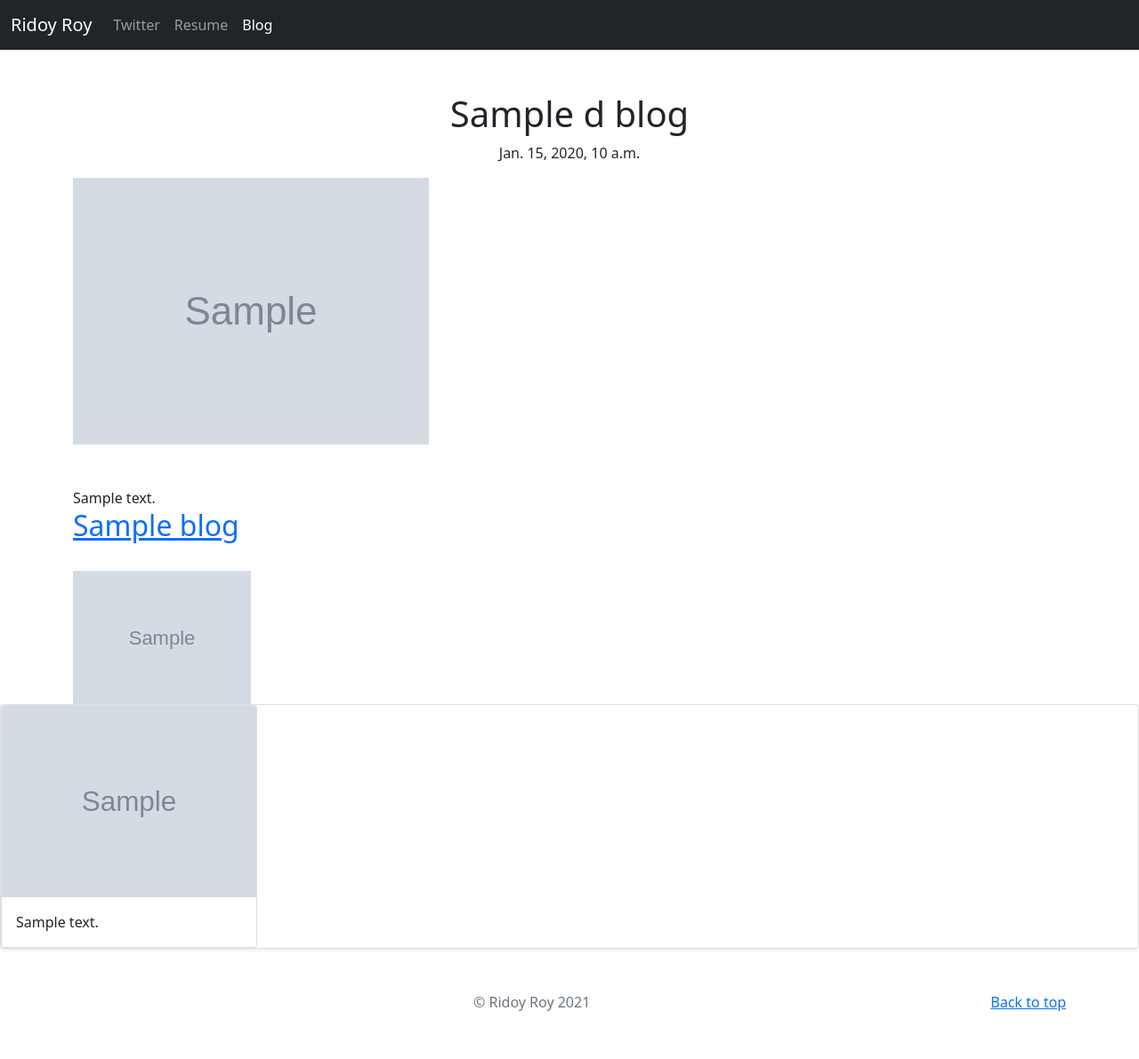
After one commit to IamRidoyRoy/Portfolio, a Django app: template blog/templates/detail.html in a window 1280 px wide. The commit adds this page. Shown: the whole page at 89% size. Run offline with Django 3.2, Linux system fonts and the light colour scheme; the template is opened without the code that fills it: most values are stand-ins (such as "Sample title", 1, 10 or a date in 2020); grey boxes marked "Sample" are stand-in pictures; data that the repository does not hold is empty.

Commit message:
project update

```diff
--- a/MyPortfolio/urls.py
+++ b/MyPortfolio/urls.py
@@ -14,12 +14,14 @@ Including another URLconf
     2. Add a URL to urlpatterns:  path('blog/', include('blog.urls'))
 """
 from django.contrib import admin
-from django.urls import path
+from django.urls import path, include
 from django.conf import settings
 from django.conf.urls.static import static
+from django.urls.conf import include
 import jobs.views
 
 urlpatterns = [
     path('admin/', admin.site.urls),
     path('', jobs.views.home, name= 'home' ),
+    path('blogs/', include('blog.urls')), # Here 'blog.urls' it go  to blog/urls.py
 ] + static(settings.MEDIA_URL, document_root = settings.MEDIA_ROOT)
--- /dev/null
+++ b/blog/templates/detail.html
@@ -0,0 +1,156 @@
+<!doctype html>
+<html lang="en">
+
+<head>
+    <meta charset="utf-8">
+    <meta name="viewport" content="width=device-width, initial-scale=1">
+    <meta name="description" content="">
+    <meta name="author" content="Mark Otto, Jacob Thornton, and Bootstrap contributors">
+    <meta name="generator" content="Hugo 0.88.1">
+    <title>{{ d_blog.Title }}</title>
+
+    <link rel="canonical" href="https://getbootstrap.com/docs/5.1/examples/album/">
+
+
+
+    <!-- Bootstrap core CSS -->
+    <!-- CSS only -->
+    <link href="https://cdn.jsdelivr.net/npm/bootstrap@5.1.3/dist/css/bootstrap.min.css" rel="stylesheet"
+        integrity="sha384-1BmE4kWBq78iYhFldvKuhfTAU6auU8tT94WrHftjDbrCEXSU1oBoqyl2QvZ6jIW3" crossorigin="anonymous">
+    <!-- Favicons -->
+    <link rel="apple-touch-icon" href="/docs/5.1/assets/img/favicons/apple-touch-icon.png" sizes="180x180">
+    <link rel="icon" href="/docs/5.1/assets/img/favicons/favicon-32x32.png" sizes="32x32" type="image/png">
+    <link rel="icon" href="/docs/5.1/assets/img/favicons/favicon-16x16.png" sizes="16x16" type="image/png">
+    <link rel="manifest" href="/docs/5.1/assets/img/favicons/manifest.json">
+    <link rel="mask-icon" href="/docs/5.1/assets/img/favicons/safari-pinned-tab.svg" color="#7952b3">
+    <link rel="icon" href="/docs/5.1/assets/img/favicons/favicon.ico">
+    <meta name="theme-color" content="#7952b3">
+
+
+    <style>
+        .bd-placeholder-img {
+            font-size: 1.125rem;
+            text-anchor: middle;
+            -webkit-user-select: none;
+            -moz-user-select: none;
+            user-select: none;
+        }
+
+        @media (min-width: 768px) {
+            .bd-placeholder-img-lg {
+                font-size: 3.5rem;
+            }
+        }
+
+        .ml-auto .dropdown-menu {
+            left: auto !important;
+            right: 0px;
+        }
+    </style>
+
+
+</head>
+
+<body>
+
+    <header>
+        <nav class="navbar navbar-expand-lg navbar-dark bg-dark">
+            <div class="container-fluid">
+                <a class="navbar-brand" href="{% url 'home' %}">Ridoy Roy</a>
+                <button class="navbar-toggler" type="button" data-bs-toggle="collapse" data-bs-target="#navbarNav"
+                    aria-controls="navbarNav" aria-expanded="false" aria-label="Toggle navigation">
+                    <span class="navbar-toggler-icon"></span>
+                </button>
+                <div class="collapse navbar-collapse" id="navbarNav">
+                    <ul class="navbar-nav ml-auto">
+                        <li class="nav-item">
+                            <a class="nav-link " aria-current="page" href="https://twitter.com/hr_rohid">Twitter</a>
+                        </li>
+                        <li class="nav-item">
+                            <a class="nav-link" href="#">Resume</a>
+                        </li>
+                        <li class="nav-item">
+                            <a class="nav-link active " href="{% url 'allblogs' %}">Blog</a>
+                        </li>
+
+                    </ul>
+                </div>
+            </div>
+        </nav>
+    </header>
+
+    <main>
+
+        <div class="container">
+            <h1 class="text-center pt-5 ">{{ d_blog.Title }}</h1>
+            <p class="text-center">{{ d_blog.pretty_date }}</p>
+
+            <img src="{{ d_blog.Image.url }}" class=" img-fluid " alt="...">
+            <br><br>
+            <br>
+            {{ d_blog.body }}
+
+            {% for items in blogs.all %}
+
+
+
+            <a href="{% url 'detail' items.id %}">
+                <h2>{{ items.Title }}</h2>
+            </a>
+
+            <br>
+            <img src="{{ items.Image.url }}" height=200 width=200 class=" img-fluid " alt="...">
+            <br>
+
+
+
+
+            {% endfor %}
+
+        </div>
+
+
+
+        {% for job in jobs.all %}
+
+        <div class="col">
+            <div class="card shadow-sm">
+
+
+                <div class="card" style="width: 18rem;">
+                    <img src="{{ job.image.url }}" class="card-img-top" alt="...">
+                    <div class="card-body">
+                        <p class="card-text">{{ job.descriptions }}</p>
+                    </div>
+                </div>
+            </div>
+        </div>
+
+        {% endfor %}
+
+        </div>
+        </div>
+        </div>
+
+
+    </main>
+
+    <footer class="text-muted py-5">
+        <div class="container text-center ">
+            <p class="float-end mb-1">
+                <a href="#">Back to top</a>
+            </p>
+            <p class="mb-1"> &copy; Ridoy Roy {% now 'Y' %} </p>
+
+        </div>
+    </footer>
+
+
+    <!-- JavaScript Bundle with Popper -->
+    <script src="https://cdn.jsdelivr.net/npm/bootstrap@5.1.3/dist/js/bootstrap.bundle.min.js"
+        integrity="sha384-ka7Sk0Gln4gmtz2MlQnikT1wXgYsOg+OMhuP+IlRH9sENBO0LRn5q+8nbTov4+1p"
+        crossorigin="anonymous"></script>
+
+</body>
+
+</html>
--- /dev/null
+++ b/blog/urls.py
@@ -0,0 +1,9 @@
+
+from django.urls import path
+from . import views
+urlpatterns = [
+
+        path('', views.allblogs, name= 'allblogs' ),
+        path('<int:blog_id>/', views.detail, name = 'detail')
+
+]
```
Also changed, not shown: MyPortfolio/settings.py (+6 -2 lines), blog/models.py (+11 -0 lines), blog/templates/allblogs.html (added, +154 -0 lines), blog/views.py (+11 -2 lines), jobs/templates/jobs/home.html (+5 -5 lines), templates/pp.html (added), 2 other files.
